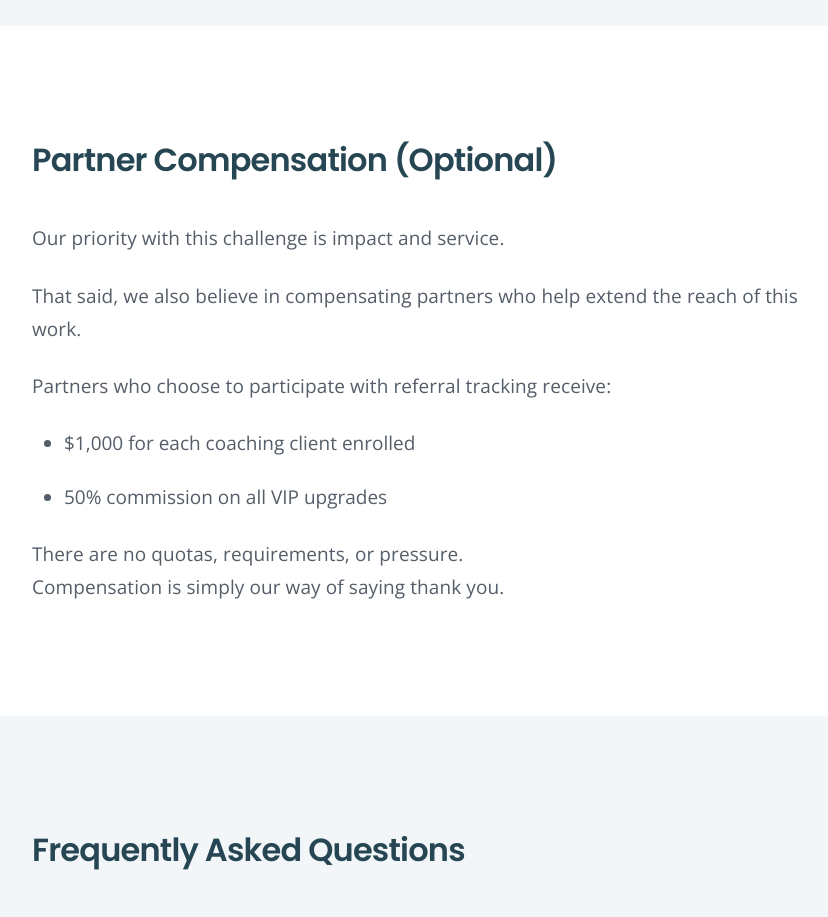
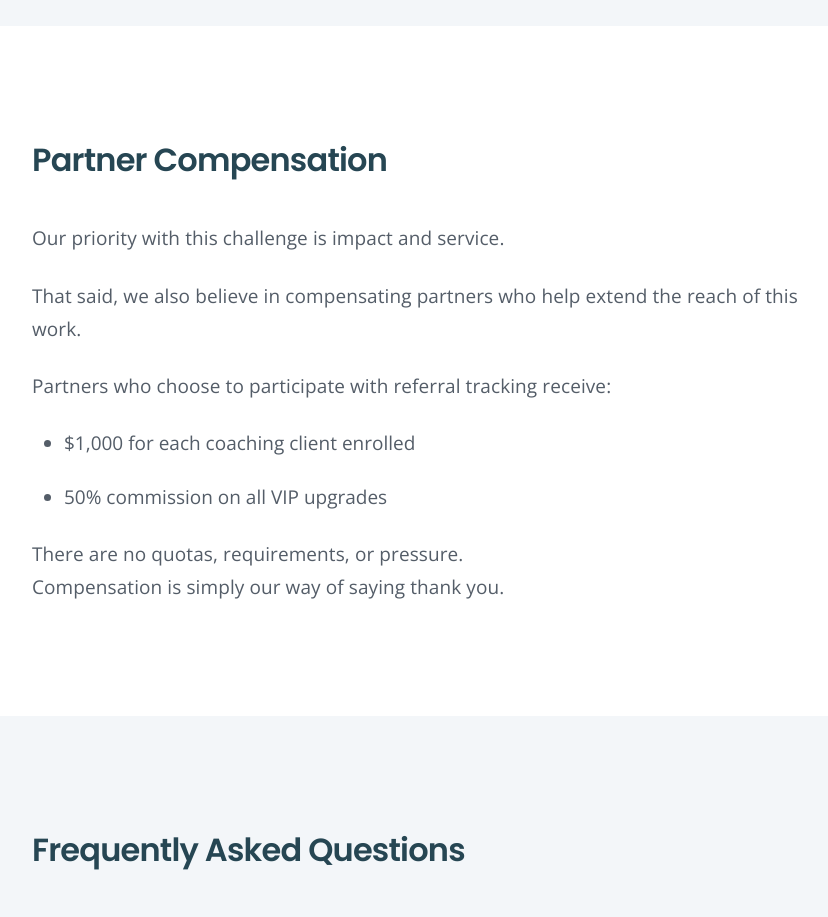
Before and after one commit to rbradshaw9/emotionalfreedomchallenge, a Next.js app: page /partners in a window 1280 px wide. Shown: the part 4660-5577 px from the top of the page, without its empty margins (212-1040 px from the left). Built offline with nearby package versions, Linux system fonts and the light colour scheme.

Commit message:
Remove '(Optional)' from Partner Compensation heading

```diff
--- a/app/partners/page.tsx
+++ b/app/partners/page.tsx
@@ -138,7 +138,7 @@ export default function PartnersPage() {
 
       <section className={styles.section}>
         <div className="container container-content">
-          <h2>Partner Compensation (Optional)</h2>
+          <h2>Partner Compensation</h2>
           <p>
             Our priority with this challenge is impact and service.
           </p>
```
